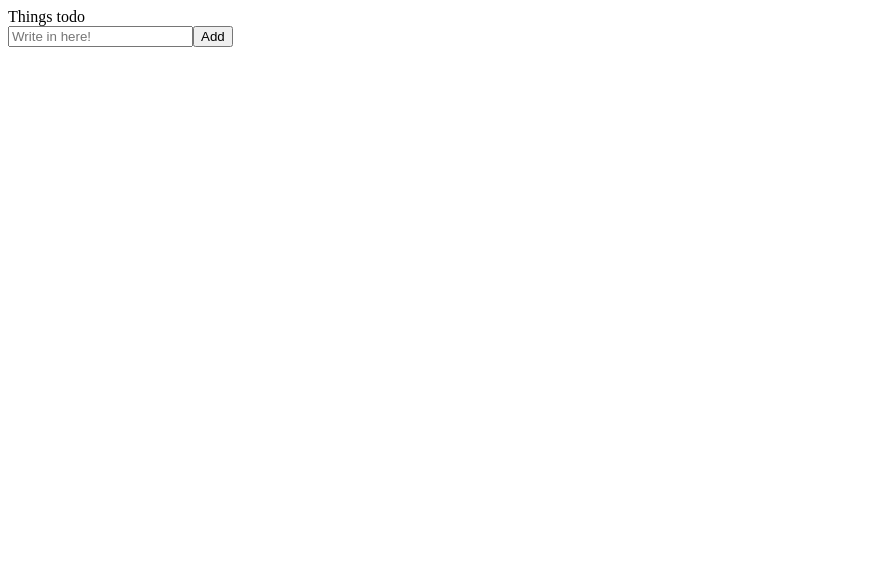
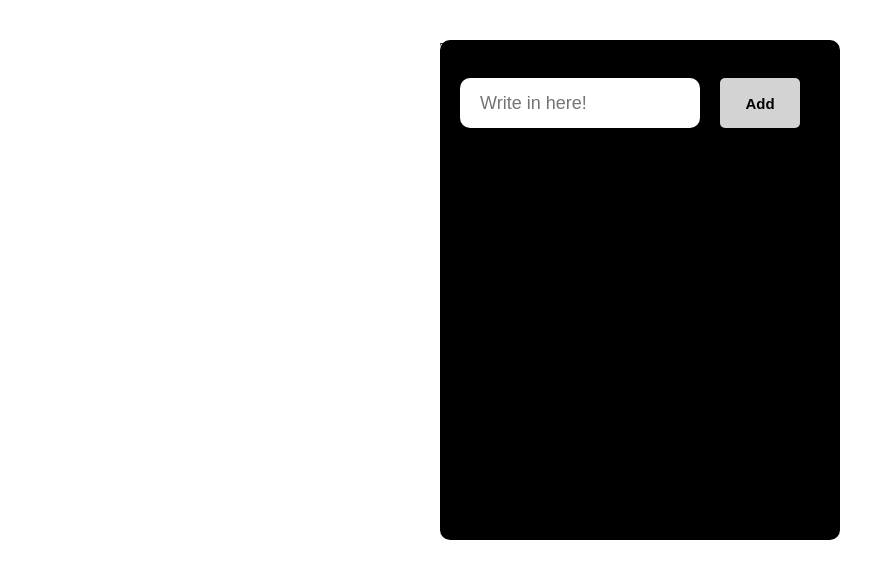
Before and after one commit to PaulaFAlves/todo_list, a React (Create React App) app: page / in a window 1280 px wide. Shown: the top 578 px of the page, without its empty margins (0-895 px from the left). Built offline with nearby package versions, Linux system fonts and the light colour scheme.

Commit message:
included styles on app.ja

```diff
--- a/src/components/app/App.js
+++ b/src/components/app/App.js
@@ -1,4 +1,5 @@
 import React, { Component } from 'react';
+import './styles.css';
 
 export default class App extends Component {
 	render() {
--- a/src/components/app/styles.css
+++ b/src/components/app/styles.css
@@ -0,0 +1,32 @@
+body {
+	background-color: #fff;
+}
+.main {
+	background-color: #000;
+	min-height: 500px;
+	width: 400px;
+	margin: 40px auto;
+	border-radius: 10px;
+}
+.toDoForm input {
+	background-color: #fff;
+	border: 0;
+	width: 200px;
+	height: 50px;
+	padding: 0 20px;
+	margin: 20px;
+	font-size: 18px;
+	border-radius: 10px;
+}
+.toDoForm input:focus, .toDoForm button:focus {
+	outline: none;
+}
+.toDoForm button {
+	height: 50px;
+	width: 80px;
+	border-radius: 5px;
+	border: 0;
+	background-color: lightgray;
+	font-size: 15px;
+	font-weight: bold;
+}
```
